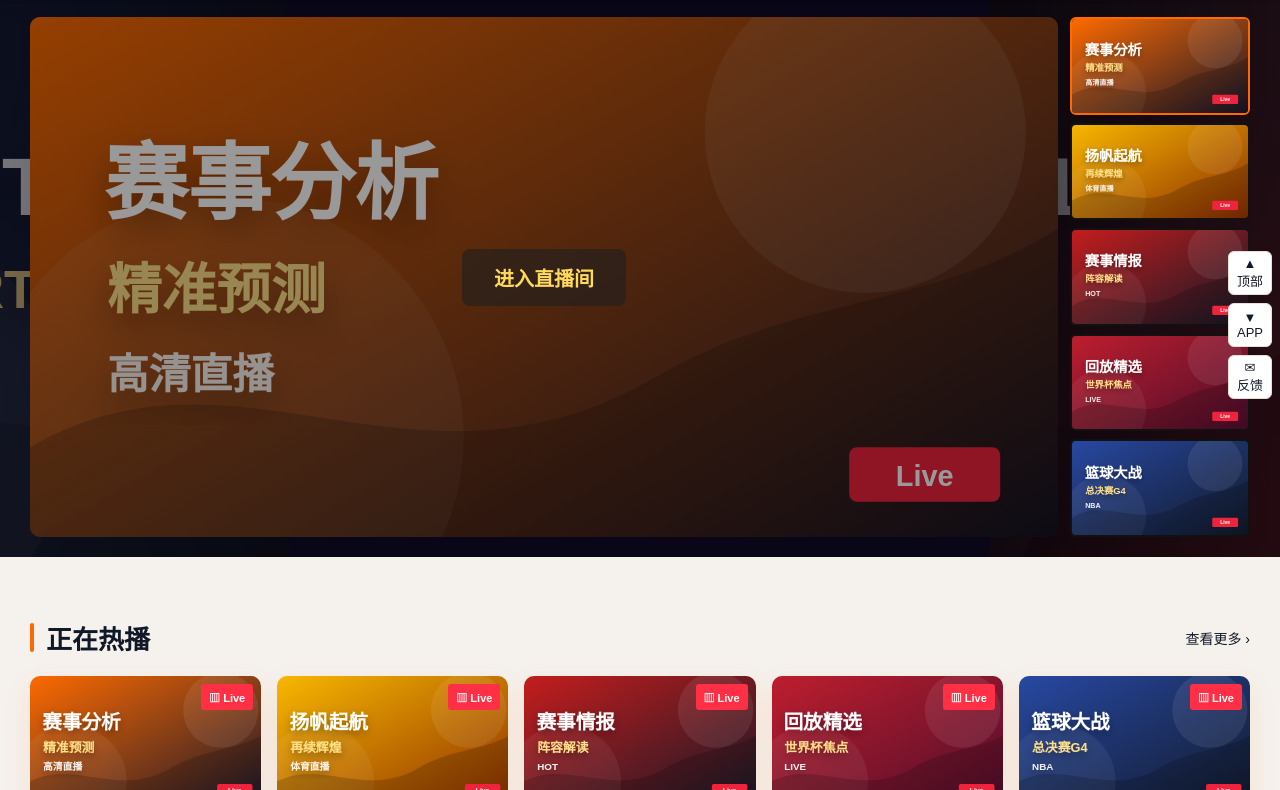
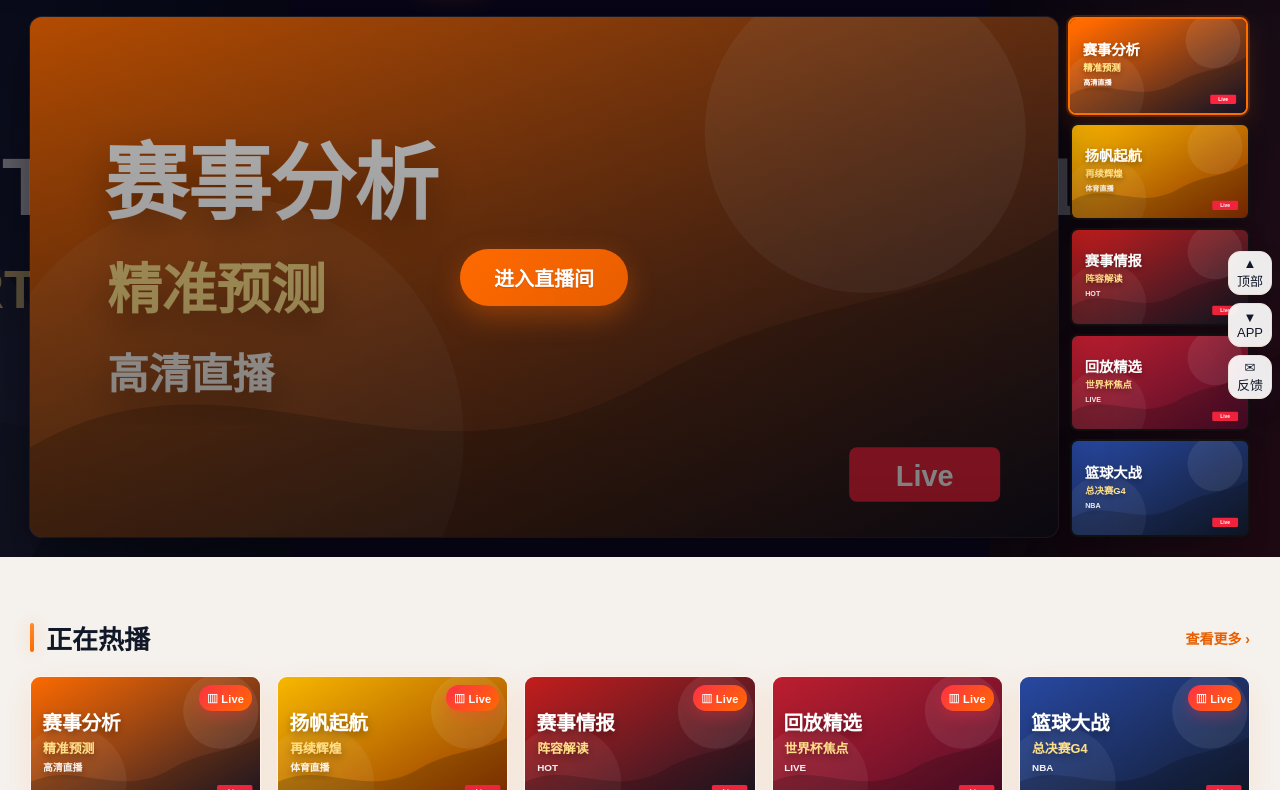
Before and after one commit to imtaka1988-lgtm/HO-Live, a plain HTML site: page haiou-live/index.html in a window 1280 px wide. Shown: the part 75-865 px from the top of the page. Drawn offline with Linux system fonts and the light colour scheme; no server answers.

Commit message:
style: load visual polish on home page

```diff
--- a/haiou-live/index.html
+++ b/haiou-live/index.html
@@ -10,6 +10,7 @@
   <title>海鸥直播 - 体育直播大厅</title>
   <link rel="icon" href="/favicon.svg" type="image/svg+xml">
   <link rel="stylesheet" href="/assets/css/site.css">
+  <link rel="stylesheet" href="/assets/css/visual-polish.css">
 </head>
 <body data-page="home" data-base="">
   <header id="siteHeader" class="site-header"></header>
```
